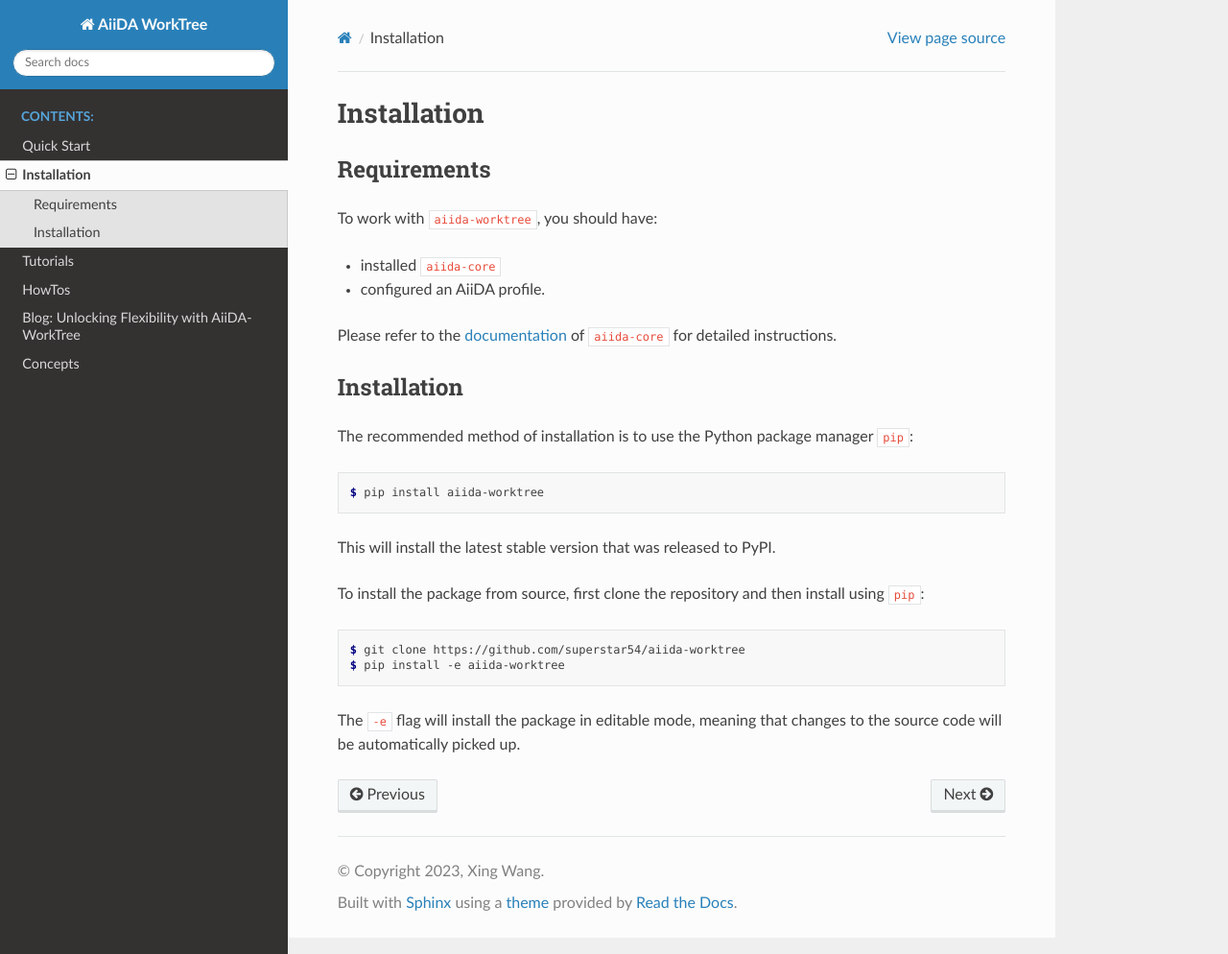
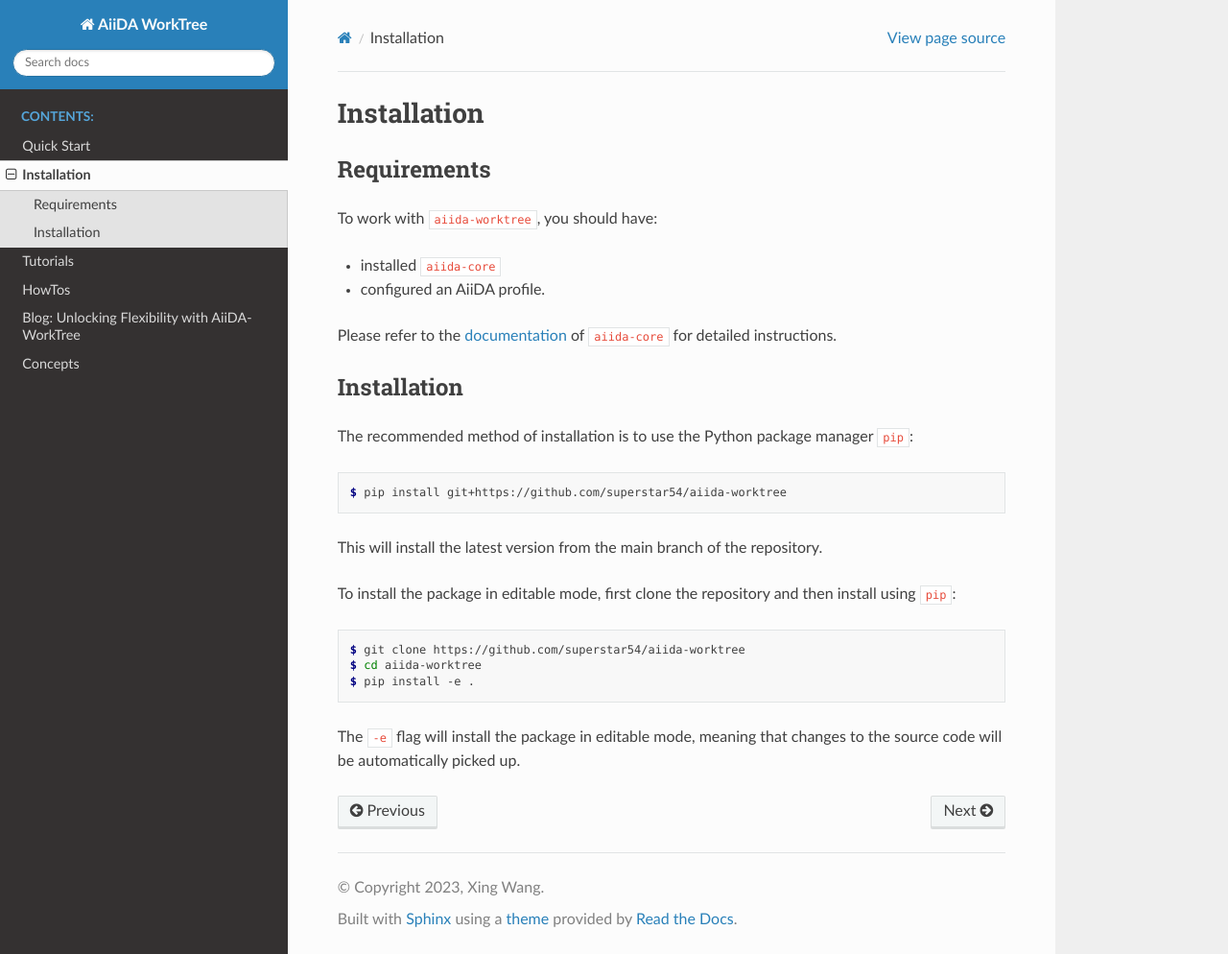
Before and after one commit to aiidateam/aiida-workgraph, a Sphinx documentation site: the page built from docs/source/installation.rst, in a window 1280 px wide and 994 px high. Shown: the whole window at 96% size. Built offline with Sphinx 7.4.7 and the Read the Docs theme 2.0.0, drawn with Linux system fonts in a browser that asks for light colours.

Commit message:
update installation with git repo

```diff
--- a/docs/source/installation.rst
+++ b/docs/source/installation.rst
@@ -19,22 +19,21 @@
 
 Installation
 ============
-
-
 The recommended method of installation is to use the Python package manager |pip|_:
 
 .. code-block:: console
 
-    $ pip install aiida-worktree
+    $ pip install git+https://github.com/superstar54/aiida-worktree
 
-This will install the latest stable version that was released to PyPI.
+This will install the latest version from the main branch of the repository.
 
-To install the package from source, first clone the repository and then install using |pip|_:
+To install the package in editable mode, first clone the repository and then install using |pip|_:
 
 .. code-block:: console
 
     $ git clone https://github.com/superstar54/aiida-worktree
-    $ pip install -e aiida-worktree
+    $ cd aiida-worktree
+    $ pip install -e .
 
 The ``-e`` flag will install the package in editable mode, meaning that changes to the source code will be automatically picked up.
 
```
Also changed, not shown: docs/source/quick_start.ipynb.
